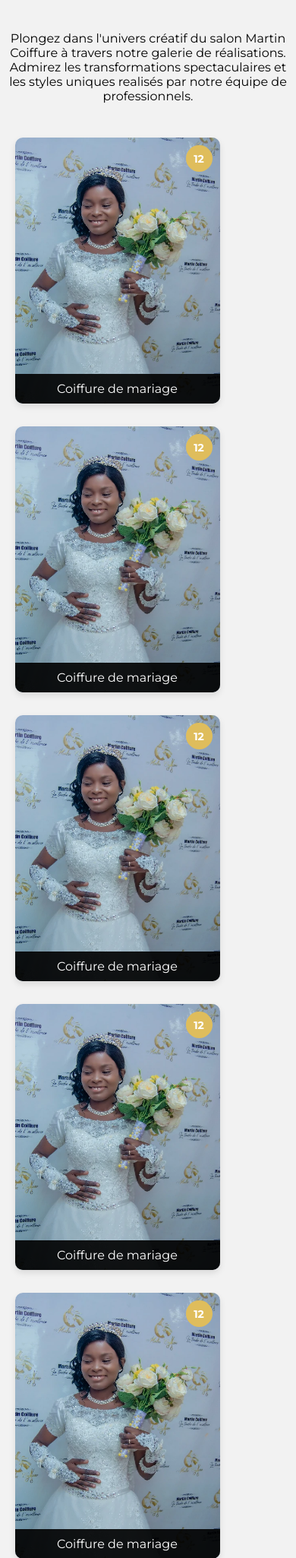
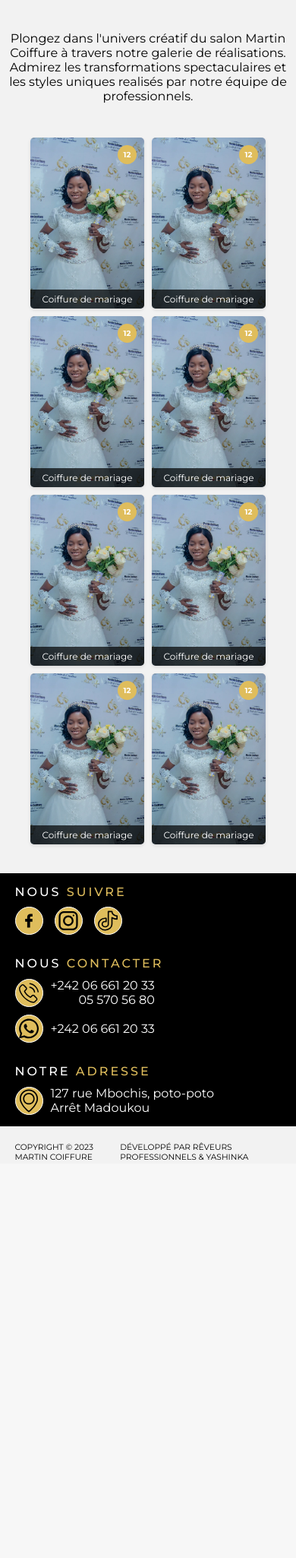
Before and after one commit to Francisny03/martin-coiffure, a PHP site: page /galerie.php in a window 390 px wide. Shown: the part 254-2304 px from the top of the page at 76% size. After the commit the page ends 1781 px from the top, so only its background shows below. Run offline with PHP 8.4, Linux system fonts and the light colour scheme; some libraries are stand-ins or nearby versions.

Commit message:
galerie done

```diff
--- a/CSS/phone.css
+++ b/CSS/phone.css
@@ -623,4 +623,62 @@
         background-color: var(--dots-color);
     }
 
+    /* Galerie page */
+    .galerie_all_page {
+        align-items: center;
+        justify-content: center;
+        gap: 10px;
+        display: flex;
+        flex-wrap: wrap;
+        width: 95%;
+        margin: auto;
+    }
+
+    .galerie_page_items {
+        position: relative;
+        width: 150px;
+        height: 225px;
+        border-radius: 5px;
+        overflow: hidden;
+        box-shadow: 0 2px 4px rgba(0, 0, 0, 0.1);
+        background-color: #fff;
+    }
+
+    .galerie_page_items img {
+        width: 100%;
+        height: 100%;
+        object-fit: cover;
+        object-position: center;
+        display: block;
+    }
+
+    .galerie_page_items .galerie_page_title {
+        position: absolute;
+        bottom: 0;
+        width: 100%;
+        background: rgba(0, 0, 0, 0.7);
+        color: #fff;
+        text-align: center;
+        padding: 5px;
+        box-sizing: border-box;
+        font-size: 12px;
+    }
+
+    .galerie_page_badge {
+        position: absolute;
+        top: 10px;
+        right: 10px;
+        background: var(--dots-color);
+        color: #fff;
+        border-radius: 50%;
+        width: 25px;
+        height: 25px;
+        display: flex;
+        justify-content: center;
+        align-items: center;
+        font-size: 10px;
+        font-weight: bold;
+    }
+
+
 }
--- a/CSS/style.css
+++ b/CSS/style.css
@@ -842,6 +842,8 @@ input[type="submit"]:hover {
 
 /* Galerie page */
 .galerie_all_page {
+  align-items: center;
+  justify-content: center;
   gap: 30px;
   display: flex;
   flex-wrap: wrap;
@@ -894,42 +896,3 @@ input[type="submit"]:hover {
   font-size: 14px;
   font-weight: bold;
 }
-
-/*.galerie_page_items {
-  width: 260px;
-  height: 350px;
-  margin: 0;
-  position: relative;
-}
-
-.galerie_page_image {
-  width: 100%;
-  height: 100%;
-}
-
-.galerie_page_image img {
-  width: 100%;
-  height: 100%;
-  object-fit: cover;
-  object-position: center;
-  position: relative;
-}
-
-.galerie_page_rect {
-  background-color: #000000;
-  bottom: 0;
-  position: absolute;
-  width: 100%;
-  height: 30px;
-  display: flex;
-  align-items: center;
-  justify-content: center;
-}
-
-.galerie_page_rect_text p {
-  color: white;
-  position: relative;
-  font-size: 14pt;
-  font-weight: 500;
-  text-align: center;
-} */
```
